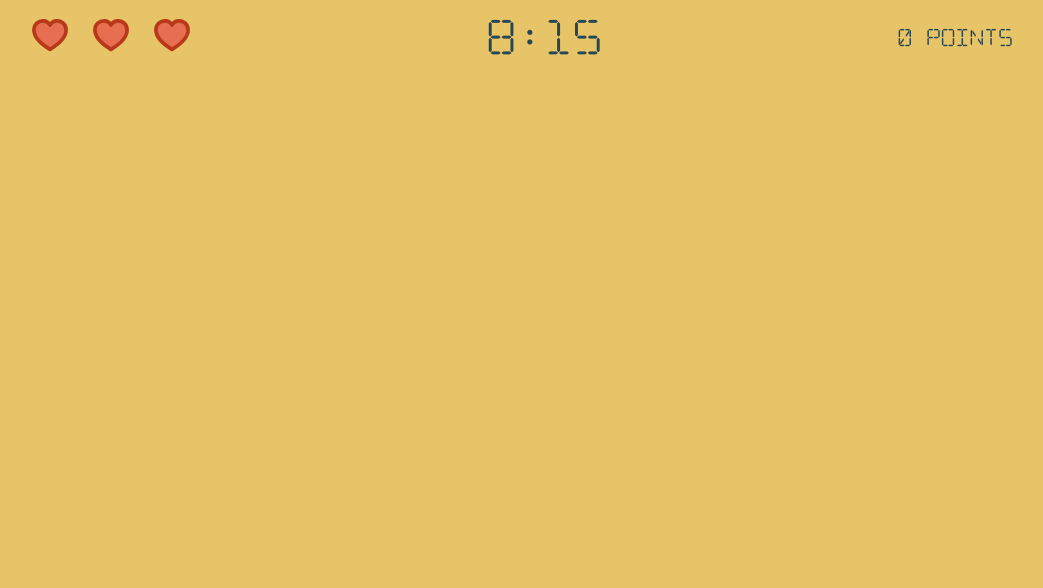
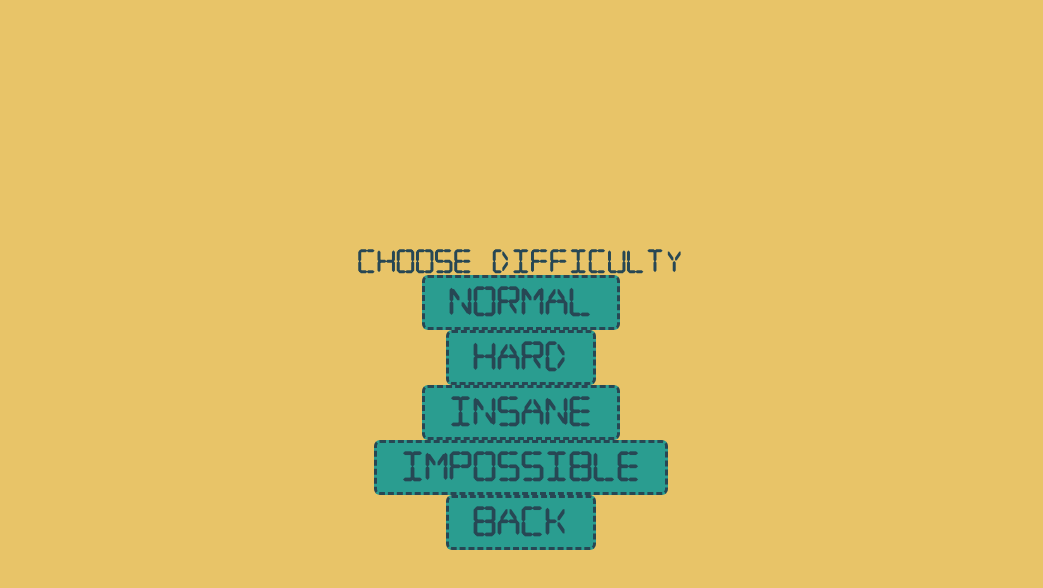
Before and after one commit to 0ctothorp/gamedev.js23, a plain HTML site: page index.html in a window 1280 px wide. Both pictures are taken after a click on the button "PLAY". Shown: the whole page, without its empty margins (119-1162 px from the left). Drawn offline with Linux system fonts and the light colour scheme.

Commit message:
difficulty screen

```diff
--- a/index.html
+++ b/index.html
@@ -31,6 +31,10 @@
             - jakieś proste i estetyczne animacje i smaczki, które uprzyjemnią granie
         - dostosowanie do mobile
             - może na mobile zegarki powinny latać z góry na dół?
+        - points -> score (liczbę zrobić większą niż tekst)
+        - zjedzone serduszka ustawiać na hidden zamiast wywalać z DOMu, żeby w UI nie skakały
+        - "back to menu"
+        -
  -->
 <!DOCTYPE html>
 <html>
@@ -77,16 +81,26 @@
         </style>
     </head>
     <body>
-        <div class="main-menu-screen">
+        <div class="screen main-menu-screen">
             <h1>Time flies!</h1>
             <p style="text-align: center; padding: 2rem 5rem; font-size: 1.5rem">
                 Find all the clocks presenting the time from the upper center of your screen. Don't let the proper
                 clocks slip by. You'll loose your hearts!
             </p>
-            <button class="main-button" onclick="play()">Play</button>
+            <button class="main-button" onclick="showDifficultyScreen()">Play</button>
         </div>
 
-        <div class="game-screen">
+        <div class="screen difficulty-screen" style="display: none">
+            <h1>Choose difficulty</h1>
+            <button class="main-button" onclick="play()">Normal</button>
+            <button class="main-button" onclick="play()">Hard</button>
+            <button class="main-button" onclick="play()">Insane</button>
+            <button class="main-button" onclick="play()">Impossible</button>
+
+            <button class="main-button" onclick="play()">Back</button>
+        </div>
+
+        <div class="screen game-screen" style="display: none">
             <div class="top-bar">
                 <div class="hp"></div>
                 <div class="time">3:15</div>
@@ -168,9 +182,11 @@
             const pointsElement = qs(".points .value");
             const looserElement = qs("#looser");
             const rowsWrapper = qs(".tracks");
+            const time = qs(".time");
+
             const mainMenu = qs(".main-menu-screen");
             const gameScreen = qs(".game-screen");
-            const time = qs(".time");
+            const difficultyScreen = qs(".difficulty-screen");
 
             const MINUTES_EASY = [0, 15, 30, 45];
             // const MINUTES_HARD = [0, 5, 10, 15, 20, 25, 30, 35, 40, 45, 50, 55];
@@ -214,7 +230,12 @@
 
             function fillHpElement(hp) {
                 const instance = instantiateTemplate("#t-heart");
-                hpElement.append(instance, instance.cloneNode(true), instance.cloneNode(true));
+                const elements = [instance];
+                for (let i = 1; i < hp; i++) {
+                    elements.push(instance.cloneNode(true));
+                }
+                hpElement.innerHTML = "";
+                hpElement.append(...elements);
             }
 
             function closeYouLost() {
@@ -277,9 +298,6 @@
 
                 let hp = 3;
                 let points = carriedPoints;
-
-                mainMenu.style.display = "none";
-                gameScreen.style.display = null;
 
                 const { hour: ghour, minutes: gminutes } = goal;
 
@@ -455,7 +473,15 @@
                 };
             }
 
+            window.showDifficultyScreen = function showDifficultyScreen() {
+                mainMenu.style.display = "none";
+                difficultyScreen.style.display = null;
+            };
+
             window.play = function play(carriedPoints = 0) {
+                difficultyScreen.style.display = "none";
+                gameScreen.style.display = null;
+
                 const hour = randomInt(12) + 1;
                 const minutes = MINUTES_EASY[randomInt(4)];
                 startRound(20, { hour, minutes }, carriedPoints);
--- a/styles.css
+++ b/styles.css
@@ -27,7 +27,7 @@
 .outer-circle {
     --diameter: calc(var(--radius) * 2);
     --pointer-width: 0.3rem;
-    --hover-shadow-color: lime;
+    --hover-shadow-color: var(--persian-green-lighter);
     /* width: var(--diameter);
     height: var(--diameter); */
     border-radius: 50%;
@@ -39,7 +39,7 @@
 
 .outer-circle:hover,
 .outer-circle:hover > * {
-    box-shadow: 0px 0px 5px 2px var(--hover-shadow-color);
+    box-shadow: 0px 0px 3px 4px var(--hover-shadow-color);
 }
 
 .outer-circle:hover {
@@ -132,21 +132,29 @@
     margin-top: 2rem;
 }
 
+.screen {
+    height: 100vh;
+}
+
 .game-screen {
     display: flex;
     flex-direction: column;
     justify-content: space-around;
-    height: 100vh;
 }
 
 .main-menu-screen {
     display: flex;
     flex-direction: column;
     justify-content: center;
-    height: 100vh;
 }
 
-.main-menu-screen h1 {
+.difficulty-screen {
+    display: flex;
+    flex-direction: column;
+    justify-content: center;
+}
+
+h1 {
     font-family: "Digital Dream";
     margin: 0 auto;
 }
```
